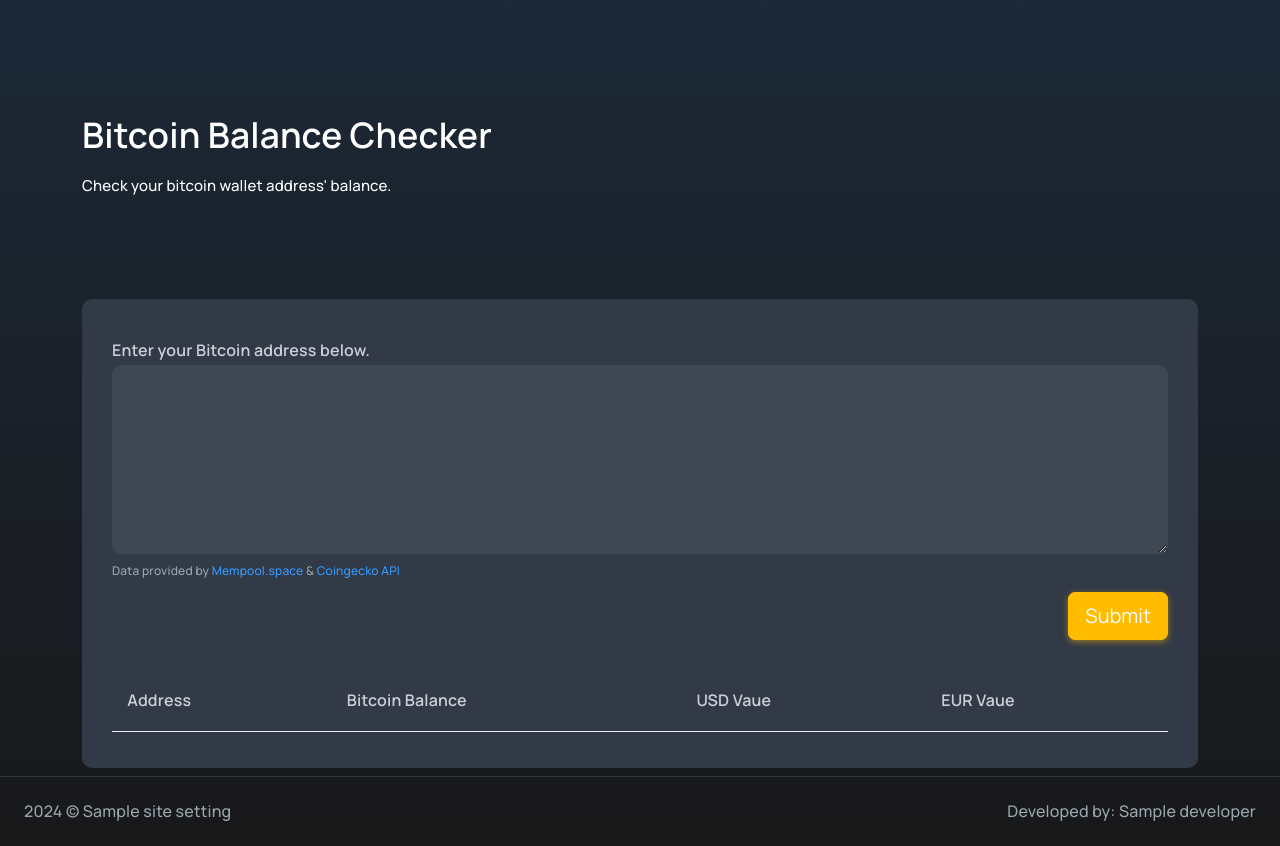
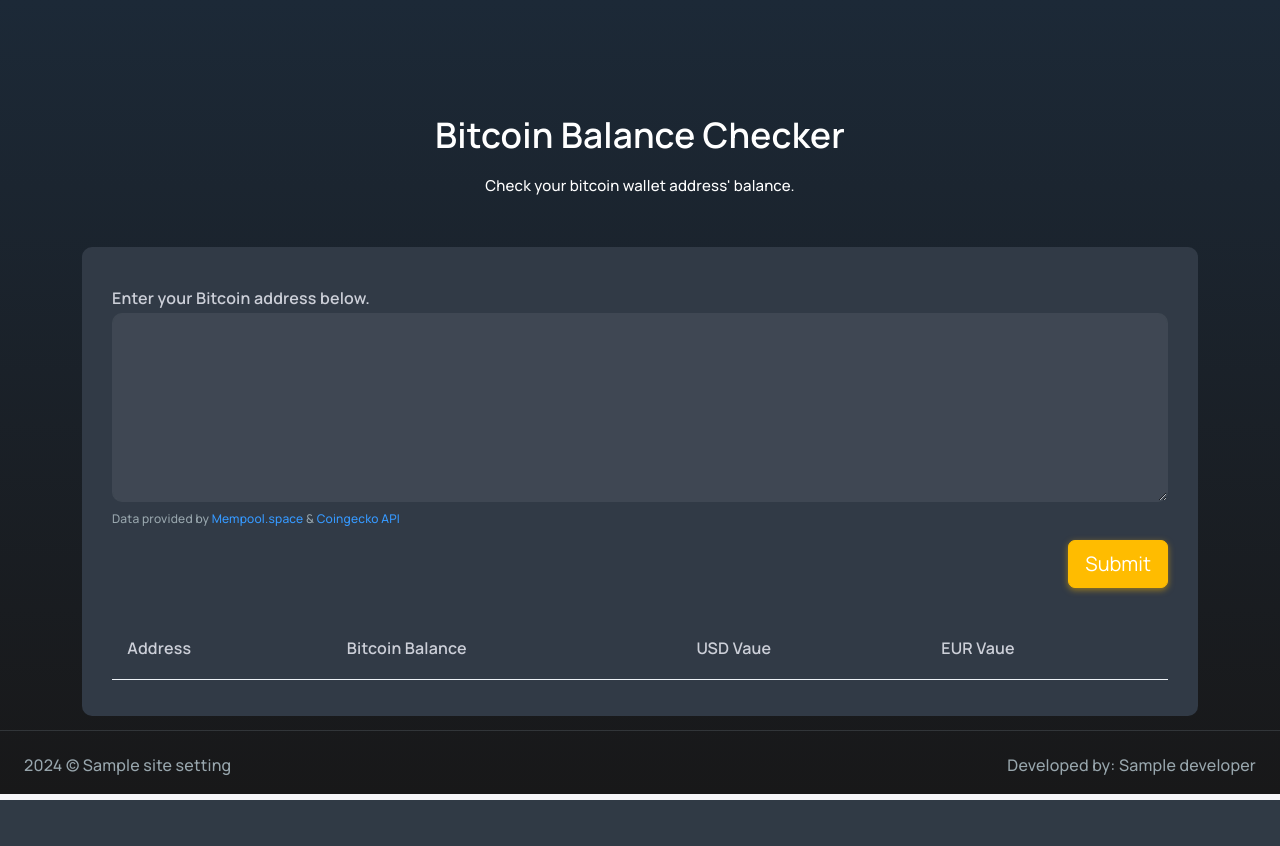
Before and after one commit to pxzone/pxzone.online, a PHP site: the page made by application/views/pages/tools/bitcoin_balance_checker.php in a window 1280 px wide. After the commit the page ends 800 px from the top, so only its background shows below. Run offline with PHP 8.4, Linux system fonts and the light colour scheme; the template is opened without the code that fills it: most values are stand-ins (such as "Sample title", 1, 10 or a date in 2020); data that the repository does not hold is empty.

Commit message:
Update bitcoin_balance_checker.php

```diff
--- a/application/views/pages/tools/bitcoin_balance_checker.php
+++ b/application/views/pages/tools/bitcoin_balance_checker.php
@@ -36,16 +36,16 @@
         </script>
         <div id="_web_container" class="dark-theme">
             <div class=" other-section padding-bottom-30 c-dwhite"  >
-            <div class="first-section padding-bottom-70 c-dwhite">
+            <div class="first-section padding-bottom-30 c-dwhite">
                 <div class="container">
-                    <div class="text-left">
+                    <div class="text-center">
                         <h1 class="f-h1 mb-2 c-white">Bitcoin Balance Checker</h1>
                         <p class="p-text c-white font-15">Check your bitcoin wallet address' balance.</p>
                     </div>
                 </div>
             </div>
                 <div class="container">
-                    <div class="row mt-sm-2 mt-2 mb-3">
+                    <div class="row mb-3">
                         <div class="col-lg-12">
                             <input type="hidden" id="_global_csrf" name="<?=$csrf_data['name']?>" value="<?=$csrf_data['hash']?>">
                             <div id="_btc_bal_checker_div" class="card card-anchor bg-dark c-white pt-2 pb-2 padding-right-30 padding-left-30">
```
